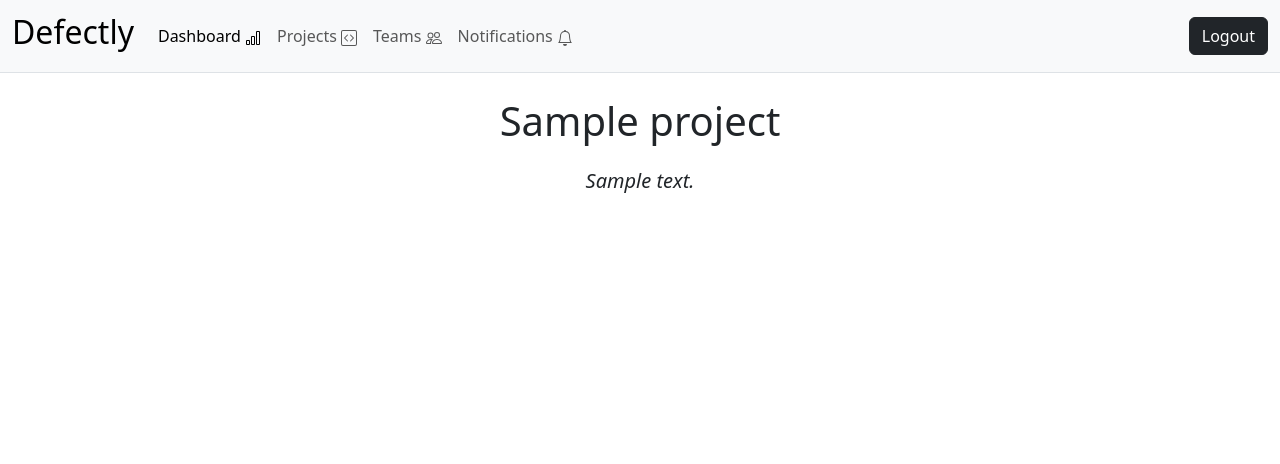
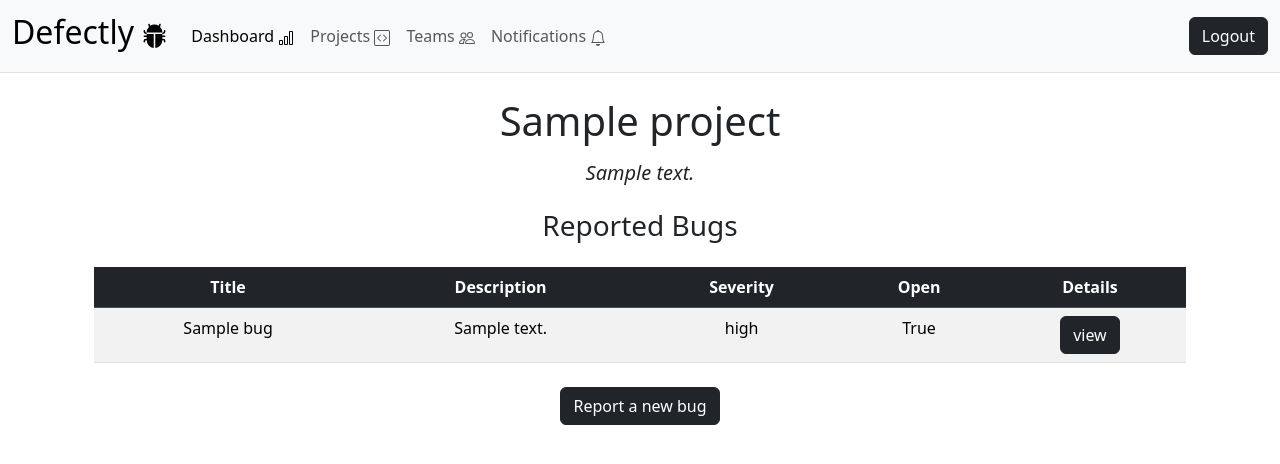
Before and after one commit to Osigelialex/defectly, a Django app: page /bugTracker/project/1 in a window 1280 px wide. Shown: the top 464 px of the page. Run offline with Django 4.2, Linux system fonts and the light colour scheme; a user stored in the database is signed in; tables that the repository leaves empty hold one stand-in row (values such as "Sample post").

Commit message:
Added commenting feature and bug info page

```diff
--- a/Defectly/bugTracker/admin.py
+++ b/Defectly/bugTracker/admin.py
@@ -1,6 +1,8 @@
 from django.contrib import admin
-from .models import Project, Teams
+from .models import Project, Teams, Bugs, Comments
 
 # Register your models here.
 admin.site.register(Project)
 admin.site.register(Teams)
+admin.site.register(Bugs)
+admin.site.register(Comments)
--- /dev/null
+++ b/Defectly/bugTracker/forms.py
@@ -0,0 +1,29 @@
+from django import forms
+from .models import Bugs, Comments
+
+
+class BugCreationForm(forms.ModelForm):
+    SEVERITY_CHOICES = [
+        ('high', 'High'),
+        ('mid', 'Mid'),
+        ('low', 'Low')
+    ]
+
+    severity = forms.ChoiceField(choices=SEVERITY_CHOICES, initial='mid', widget=forms.Select(attrs={'class': 'form-control'}))
+    class Meta:
+        model = Bugs
+        fields = ['title', 'description', 'severity', 'assignees']
+
+        widgets = {
+            'title': forms.TextInput(attrs={'placeholder': 'Enter title of bug', 'id': 'floatingTextarea', 'class': 'form-control', 'required': True}),
+            'description': forms.Textarea(attrs={'placeholder': 'Enter description of bug', 'id': 'floatingTextarea', 'class': 'form-control', 'style': 'height: 100px;', 'required': True})
+        }
+
+class CommentCreationForm(forms.ModelForm):
+    class Meta:
+        model = Comments
+        fields = ['comment']
+
+        widgets = {
+            'comment': forms.Textarea(attrs={'placeholder': 'Add comment', 'id': 'floatingTextarea', 'class': 'form-control', 'style': 'height: 50px;', 'required': True})
+        }
--- a/Defectly/bugTracker/models.py
+++ b/Defectly/bugTracker/models.py
@@ -1,5 +1,6 @@
 from django.db import models
 from django.contrib.auth.models import User
+from django.utils import timezone
 
 # Create your models here.
 class Project(models.Model):
@@ -20,3 +21,33 @@ class Teams(models.Model):
 
     def __str__(self) -> str:
         return f"{self.name}"
+
+
+class Bugs(models.Model):
+    SEVERITY_CHOICES = [
+        ('high', 'High'),
+        ('mid', 'Mid'),
+        ('low', 'Low')
+    ]
+    title = models.CharField(max_length=75)
+    description = models.TextField()
+    severity = models.CharField(max_length=10, choices=SEVERITY_CHOICES, default='mid')
+    open = models.BooleanField(default=True)
+    assignees = models.ManyToManyField(User, related_name='assigned')
+    project = models.ForeignKey(Project, on_delete=models.CASCADE, related_name='bugs')
+    created_by = models.ForeignKey(User, on_delete=models.CASCADE, related_name='bugs')
+    created_at = models.DateField(auto_now_add=True)
+
+    def __str__(self) -> str:
+        return f"{self.title}"
+
+
+class Comments(models.Model):
+    author = models.ForeignKey(User, on_delete=models.CASCADE, related_name='comment')
+    comment = models.CharField(max_length=100)
+    created_at = models.DateField(auto_now_add=True)
+    timestamp = models.DateTimeField(default=timezone.now)
+    bug = models.ForeignKey(Bugs, on_delete=models.CASCADE, related_name="comments")
+
+    def __str__(self) -> str:
+        return f"{self.comment}"
--- a/Defectly/bugTracker/templates/dashboard.html
+++ b/Defectly/bugTracker/templates/dashboard.html
@@ -1,4 +1,8 @@
 {% extends 'layout.html' %}
+
+{% block title %}
+  dashboard
+{% endblock %}
 
 {% block body %}
   {% include 'navbar.html' %}
--- a/Defectly/bugTracker/templates/login.html
+++ b/Defectly/bugTracker/templates/login.html
@@ -1,4 +1,8 @@
 {% extends 'layout.html' %}
+
+{% block title %}
+  login
+{% endblock %}
 
 {% block body %}
 <div class="container mt-5">
--- a/Defectly/bugTracker/templates/navbar.html
+++ b/Defectly/bugTracker/templates/navbar.html
@@ -1,7 +1,11 @@
 <nav class="navbar navbar-expand-lg bg-body-tertiary border-bottom mb-4">
   <div class="container-fluid">
     <a class="navbar-brand fw-bold" href="#">
-      <h1 class="fs-2">Defectly</h1>
+      <h1 class="fs-2">Defectly <svg xmlns="http://www.w3.org/2000/svg" width="25" height="25" fill="currentColor" class="bi bi-bug-fill" viewBox="0 0 16 16">
+        <path d="M4.978.855a.5.5 0 1 0-.956.29l.41 1.352A4.985 4.985 0 0 0 3 6h10a4.985 4.985 0 0 0-1.432-3.503l.41-1.352a.5.5 0 1 0-.956-.29l-.291.956A4.978 4.978 0 0 0 8 1a4.979 4.979 0 0 0-2.731.811l-.29-.956z"/>
+        <path d="M13 6v1H8.5v8.975A5 5 0 0 0 13 11h.5a.5.5 0 0 1 .5.5v.5a.5.5 0 1 0 1 0v-.5a1.5 1.5 0 0 0-1.5-1.5H13V9h1.5a.5.5 0 0 0 0-1H13V7h.5A1.5 1.5 0 0 0 15 5.5V5a.5.5 0 0 0-1 0v.5a.5.5 0 0 1-.5.5H13zm-5.5 9.975V7H3V6h-.5a.5.5 0 0 1-.5-.5V5a.5.5 0 0 0-1 0v.5A1.5 1.5 0 0 0 2.5 7H3v1H1.5a.5.5 0 0 0 0 1H3v1h-.5A1.5 1.5 0 0 0 1 11.5v.5a.5.5 0 1 0 1 0v-.5a.5.5 0 0 1 .5-.5H3a5 5 0 0 0 4.5 4.975z"/>
+      </svg>
+      </svg></h1>
     </a>
     <button class="navbar-toggler" type="button" data-bs-toggle="collapse" data-bs-target="#navbarText" aria-controls="navbarText" aria-expanded="false" aria-label="Toggle navigation">
       <span class="navbar-toggler-icon"></span>
--- a/Defectly/bugTracker/templates/project_info.html
+++ b/Defectly/bugTracker/templates/project_info.html
@@ -7,7 +7,103 @@
 {% block body %}
     {% include 'navbar.html' %}
     <div class="container text-center">
-        <h1 class="mb-4">{{ project.name }}</h1>
-        <h5 class="mb-3 fw-light"><i>{{ project.description }}</i></h5>
+      <h1 class="mb-3">{{ project.name }}</h1>
+      <h5 class="mb-4 fw-light"><i>{{ project.description }}</i></h5>
+
+      {% if bugs|length == 0 %}
+        <h3 class="mt-3"><svg xmlns="http://www.w3.org/2000/svg" width="100" height="100" fill="currentColor" class="bi bi-emoji-laughing" viewBox="0 0 16 16">
+          <path d="M8 15A7 7 0 1 1 8 1a7 7 0 0 1 0 14zm0 1A8 8 0 1 0 8 0a8 8 0 0 0 0 16z"/>
+          <path d="M12.331 9.5a1 1 0 0 1 0 1A4.998 4.998 0 0 1 8 13a4.998 4.998 0 0 1-4.33-2.5A1 1 0 0 1 4.535 9h6.93a1 1 0 0 1 .866.5zM7 6.5c0 .828-.448 0-1 0s-1 .828-1 0S5.448 5 6 5s1 .672 1 1.5zm4 0c0 .828-.448 0-1 0s-1 .828-1 0S9.448 5 10 5s1 .672 1 1.5z"/>
+        </svg></h3>
+        <h4 class="fw-light text-center mb-4">No bugs Found</h4>
+        <div class="text-center mx-auto">
+          <button type="button" class="btn btn-dark" data-bs-toggle="modal" data-bs-target="#exampleModal">
+            Report a new bug
+          </button>
+        </div>
+      {% else %}
+      <div class="container text-center mt-4">
+        <h3 class="text-center mb-4">Reported Bugs</h3>
+        <table class="table table-striped mb-4">
+          <thead class="table-dark">
+            <tr>
+              <th scope="col">Title</th>
+              <th scope="col">Description</th>
+              <th scope="col">Severity</th>
+              <th scope="col">Open</th>
+              <th scope="col">Details</th>
+            </tr>
+          </thead>
+          <tbody>
+          {% for bug in bugs %}
+            <tr>
+              <td>{{ bug.title }}</td>
+              <td>{{ bug.description }}</td>
+              <td>{{ bug.severity }}</td>
+              <td>{{ bug.open }}</td>
+              <td>
+                <form action="{% url 'bugInfo' bug.id %}">
+                  <input type="submit" class="btn btn-dark" value="view">
+                </form>
+              </td>
+            </tr>
+          {% endfor %}
+          </tbody>
+        </table>
+        <div class="text-center mx-auto">
+          <button type="button" class="btn btn-dark" data-bs-toggle="modal" data-bs-target="#exampleModal">
+            Report a new bug
+          </button>
+        </div>
+      </div>
+      {% endif %}
+
+      <!--pop up form-->
+      <div class="modal fade" id="exampleModal" tabindex="-1" role="dialog" aria-labelledby="exampleModalLabel" aria-hidden="true">
+        <div class="modal-dialog" role="document">
+          <div class="modal-content">
+
+            <div class="modal-header">
+              <h5 class="modal-title" id="exampleModalLabel">Create Bug Report</h5>
+              <button type="button" class="close" data-bs-dismiss="modal" aria-label="Close">
+                <span aria-hidden="true">&times;</span>
+              </button>
+            </div>
+
+            <div class="modal-body">
+              <form action="{% url 'project_info' project.id %}" method="POST">
+                {% csrf_token %}
+                <h4 class="text-center">Create bug report</h4>
+
+                <div class="form-floating mb-3">
+                  {{ bugForm.title }}
+                  <label for="floatingTextarea">Title</label>
+                </div>
+
+                <div class="form-floating mb-3">
+                  {{ bugForm.description }}
+                  <label for="floatingTextarea">Description</label>
+                </div>
+
+                <div class="mb-3">
+                  <label class="form-label">Severity</label>
+                  {{ bugForm.severity }}
+                </div>
+
+                <div class="mb-3">
+                  <label for="exampleSelect" class="form-label">Assign members to Bug</label>
+                  <br>
+                  {{ bugForm.assignees }}
+                </div>
+
+                <div class="modal-footer">
+                  <button type="button" class="btn btn-secondary" data-bs-dismiss="modal">Close</button>
+                  <input type="submit" value="Create Report" class="btn btn-dark">
+                </div>
+              </form>
+            </div>
+          </div>
+        </div>
+      </div>
     </div>
 {% endblock %}
--- a/Defectly/bugTracker/templates/register.html
+++ b/Defectly/bugTracker/templates/register.html
@@ -39,7 +39,7 @@
               <label for="confirm">Password</label>
               <input type="password" class="form-control" id="confirm" placeholder="Confirm password" name="confirm">
             </div>
-            <button type="submit" class="btn btn-dark btn-block mb-4">Login</button>
+            <button type="submit" class="btn btn-dark btn-block mb-4">Register</button>
             <p>Already signed up? <a href="{% url 'login' %}">Login here</a></p>
           </form>
         </div>
--- a/Defectly/bugTracker/urls.py
+++ b/Defectly/bugTracker/urls.py
@@ -8,5 +8,7 @@ urlpatterns = [
     path('register/', views.register, name='register'),
     path('logout/', views.logout_view, name='logout'),
     path('projects/', views.project_view, name='projects'),
-    path('project/<int:id>', views.project_info_view, name='project_info')
+    path('project/<int:id>', views.project_info_view, name='project_info'),
+    path('add_comment/', views.comments_view, name='comments'),
+    path('bug_info/<int:id>', views.bug_info, name='bugInfo')
 ]
--- a/Defectly/bugTracker/views.py
+++ b/Defectly/bugTracker/views.py
@@ -3,7 +3,8 @@ from django.http import HttpResponse
 from django.contrib.auth import login, logout, authenticate
 from django.contrib.auth.decorators import login_required
 from django.contrib.auth.models import User
-from .models import Project
+from .models import Project, Bugs, Comments
+from .forms import BugCreationForm, CommentCreationForm
 
 
 def index(request):
@@ -79,8 +80,45 @@ def project_view(request):
 @login_required(login_url='login')
 def project_info_view(request, id):
     project = Project.objects.get(pk=id)
-    context = {"project": project}
+    bugForm = BugCreationForm()
+    bugs = project.bugs.all()
+    context = {"project": project, "bugs": bugs, "bugForm": bugForm}
+
+    if request.method == 'POST':
+        form = BugCreationForm(request.POST)
+        if form.is_valid():
+            form.save(commit=False)
+            form.instance.project = project
+            form.instance.created_by = request.user
+            form.save()
+            return render(request, "project_info.html", context)
+
     return render(request, "project_info.html", context)
+
+
+@login_required(login_url='login')
+def comments_view(request):
+    pass
+
+
+
+@login_required(login_url='login')
+def bug_info(request, id):
+    commentForm = CommentCreationForm()
+    bug = Bugs.objects.get(pk=id)
+    comments = Comments.objects.all()
+    context = {"commentForm": commentForm, "bug": bug, "comments": comments}
+
+    if request.method == 'POST':
+        form = CommentCreationForm(request.POST)
+        if form.is_valid():
+            form.save(commit=False)
+            form.instance.author = request.user
+            form.instance.bug = bug
+            form.save()
+            return render(request, 'bug_info.html', context)
+
+    return render(request, 'bug_info.html', context)
 
 
 def logout_view(request):
```
Also changed, not shown: Defectly/bugTracker/templates/bug_info.html (added, +36 -0 lines), Defectly/bugTracker/templates/projects.html (+11 -0 lines), Defectly/bugTracker/migrations/0006_bugs.py (added), Defectly/bugTracker/migrations/0007_bugs_project.py (added), Defectly/bugTracker/migrations/0008_alter_bugs_project.py (added), Defectly/bugTracker/migrations/0009_comments.py (added), Defectly/bugTracker/migrations/0010_rename_content_comments_comment.py (added), Defectly/bugTracker/migrations/0011_comments_timestamp.py (added), Defectly/bugTracker/templates/newBug.html (added).
